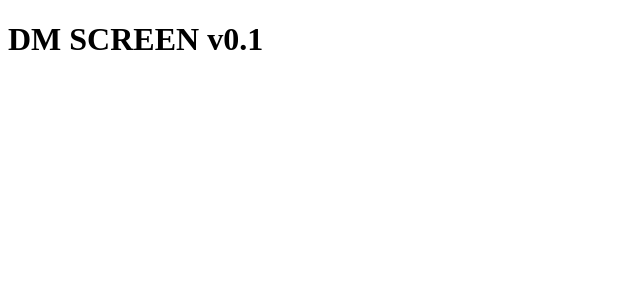
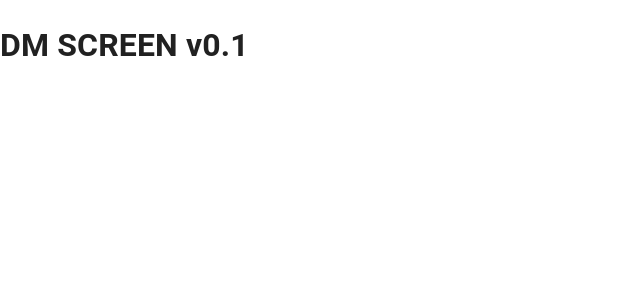
Before and after one commit to JBryskiewicz/dm_screen_prot, a React (Vite) app: page / in a window 1280 px wide. Shown: the top 300 px of the page, without its empty margins (0-640 px from the left). Built offline with nearby package versions, Linux system fonts and the light colour scheme.

Commit message:
base project setup with router, assets, types and fixing initial issues

```diff
--- a/index.html
+++ b/index.html
@@ -2,9 +2,10 @@
 <html lang="en">
   <head>
     <meta charset="UTF-8" />
-    <link rel="icon" type="image/svg+xml" href="/vite.svg" />
+    <link rel="icon" type="image/png" href="./public/assets/icon.png" />
     <meta name="viewport" content="width=device-width, initial-scale=1.0" />
-    <title>Vite + React + TS</title>
+    <meta name="viewport" content="initial-scale=1, width=device-width" />
+    <title>DMS - Dungeon Master Screen</title>
   </head>
   <body>
     <div id="root"></div>
--- a/package.json
+++ b/package.json
@@ -11,6 +11,9 @@
     "api": "json-server --watch ./fakeApi/db.json"
   },
   "dependencies": {
+    "@emotion/styled": "^11.11.0",
+    "@fontsource/roboto": "^5.0.2",
+    "@mui/icons-material": "^5.11.16",
     "@mui/material": "^5.13.3",
     "@mui/styled-engine-sc": "^5.12.0",
     "axios": "^1.4.0",
--- a/src/main.tsx
+++ b/src/main.tsx
@@ -1,10 +1,12 @@
 import React from 'react'
 import ReactDOM from 'react-dom/client'
-import App from './App.tsx'
-import './index.css'
+import {router} from "./utils/router";
+import {RouterProvider} from "react-router-dom";
+import {CssBaseline} from "@mui/material";
 
 ReactDOM.createRoot(document.getElementById('root') as HTMLElement).render(
-  <React.StrictMode>
-    <App />
-  </React.StrictMode>,
+    <React.StrictMode>
+        <CssBaseline/>
+        <RouterProvider router={router} />
+    </React.StrictMode>,
 )
--- /dev/null
+++ b/src/utils/router.tsx
@@ -0,0 +1,9 @@
+import {createBrowserRouter} from "react-router-dom";
+import App from "../App";
+
+export const router = createBrowserRouter([
+    {
+        path: "/",
+        element: <App />
+    },
+]);
```
Also changed, not shown: src/types/types.ts (added, +10 -0 lines), public/assets/icon.png (added), 1 other file (tests, documents, lock files or other folders).
